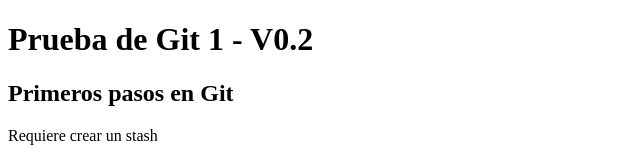
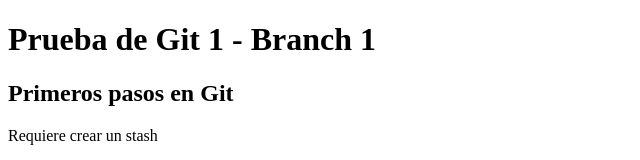
Before and after one commit to ignaciopd1/PRUEBA, a plain HTML site: page index.html in a window 1280 px wide. Shown: the top 160 px of the page, without its empty margins (0-640 px from the left). Drawn offline with Linux system fonts and the light colour scheme.

Commit message:
titulo cambiado branch 1

```diff
--- a/index.html
+++ b/index.html
@@ -4,10 +4,10 @@
     <meta charset="UTF-8">
     <meta http-equiv="X-UA-Compatible" content="IE=edge">
     <meta name="viewport" content="width=device-width, initial-scale=1.0">
-    <title>Prueba de Git 1</title>
+    <title>Prueba de Git 1 - Branch 1</title>
 </head>
 <body>
-    <h1>Prueba de Git 1 - V0.2</h1>
+    <h1>Prueba de Git 1 - Branch 1</h1>
     <h2>Primeros pasos en Git</h2>
     <p>Requiere crear un stash</p>
     <p>Stash Creado</p>
```
